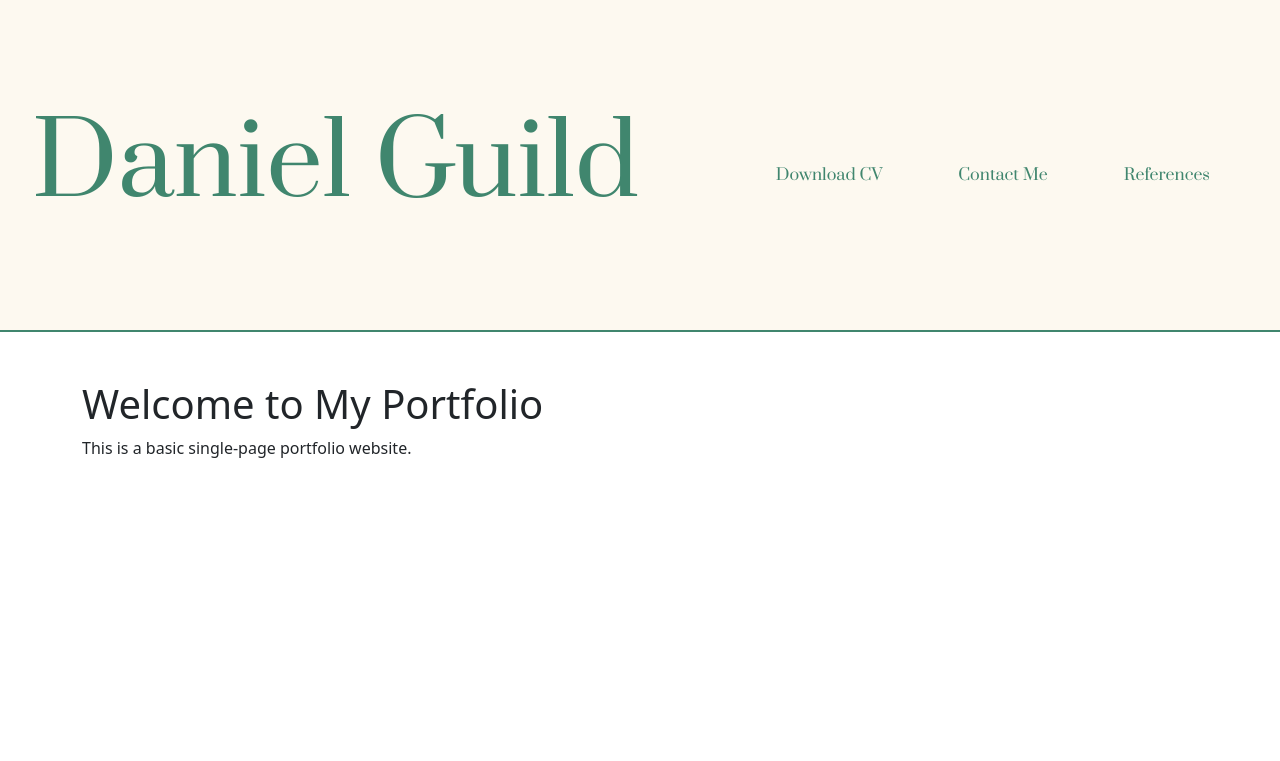
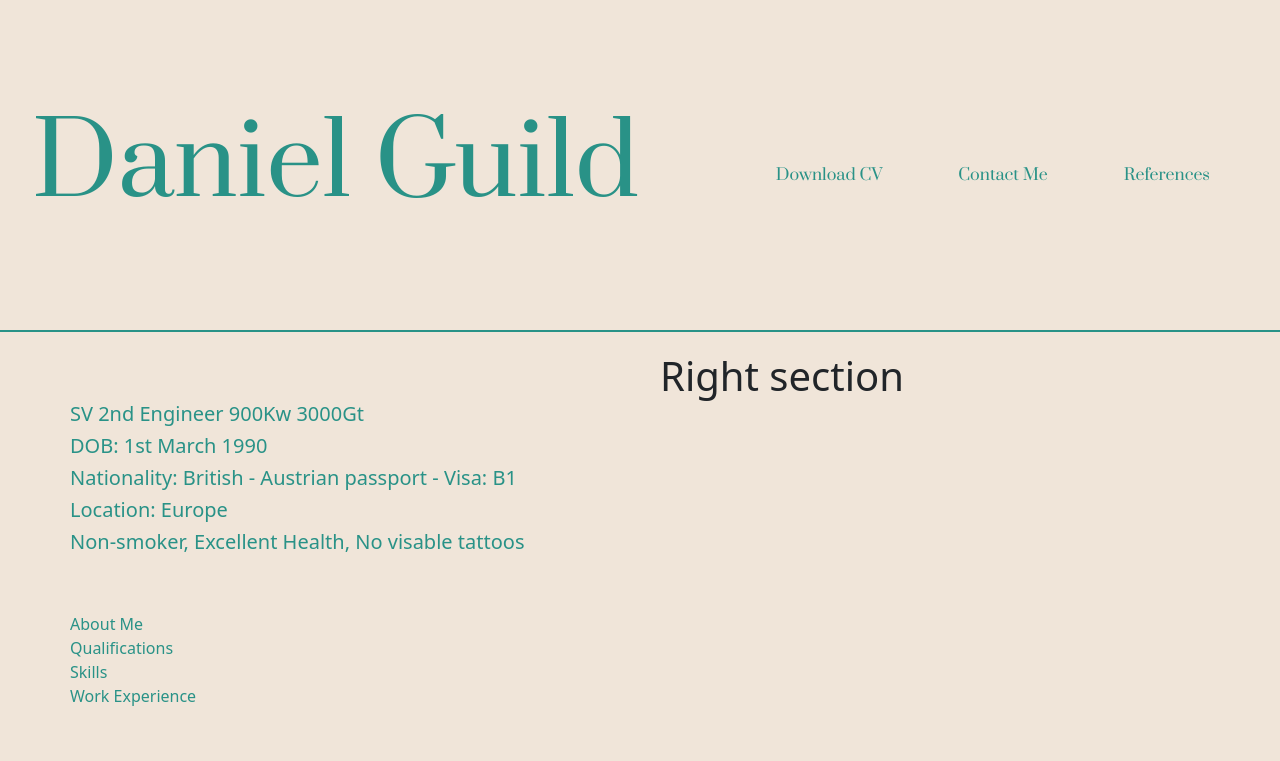
Before and after one commit to NikkiJJ/Danny_Guild, a plain HTML site: page index.html in a window 1280 px wide. Drawn offline with nearby package versions, Linux system fonts and the light colour scheme.

Commit message:
started on left container

```diff
--- a/index.html
+++ b/index.html
@@ -34,10 +34,26 @@
 </nav>
 
 
-    <div class="container mt-5">
-        <h1>Welcome to My Portfolio</h1>
-        <p>This is a basic single-page portfolio website.</p>
+  <div class="section-container">
+    <div class="left-section">
+      <div class="summary-info">
+        <h5>SV 2nd Engineer 900Kw 3000Gt</h5>
+        <h5>DOB: 1st March 1990</h5>
+        <h5>Nationality: British - Austrian passport - Visa: B1</h5>
+        <h5>Location: Europe</h5>
+        <h5>Non-smoker, Excellent Health, No visable tattoos</h5>
+      </div>
+      <div class="buttons-container">
+        <a href="#" class="left-button">About Me</a>
+        <a href="#" class="left-button">Qualifications</a>
+        <a href="#" class="left-button">Skills</a>
+        <a href="#" class="left-button">Work Experience</a>
+      </div>
     </div>
+    <div class="right-section">
+      <h1>Right section</h1>
+    </div>
+  </div>
 
 
     <script src="https://code.jquery.com/jquery-3.5.1.slim.min.js" integrity="sha384-DfXdz2htPH0lsSSs5nCTpuj/zy4C+OGpamoFVy38MVBnE+IbbVYUew+OrCXaRkfj" crossorigin="anonymous"></script>
--- a/styles.css
+++ b/styles.css
@@ -1,6 +1,6 @@
 .navbar-custom {
-  background-color: #fdf9f0;
-  border-bottom: 2px solid #40866e !important;
+  background-color: #F0E5D9;
+  border-bottom: 2px solid #299287 !important;
   padding: 100px 20px 100px 20px;
 }
 
@@ -8,7 +8,7 @@
   font-family: "Prata", serif;
   font-weight: 400;
   font-style: normal;
-  color: #40866e;
+  color: #299287;
   font-size: 100px;
 }
 
@@ -21,13 +21,48 @@
   font-family: "Prata", serif;
   align-self: center;
   transition: all 0.5s ease;
-  color: #40866e;
+  color: #299287;
 
 }
 
 .custom-nav-link:hover {
-  background-color: #40866e;
-  color: #fdf9f0;
+  background-color: #299287;
+  color: #F0E5D9;
   border-radius: 15px;
   padding: 10px 15px;
 }
+
+.section-container {
+  display: flex;
+  height: 100vh;
+}
+.left-section {
+  position: sticky;
+  top: 0;
+  width: 50%;
+  background-color: #F0E5D9;
+  padding: 20px;
+}
+
+.summary-info {
+  padding: 50px;
+  color: #299287;
+}
+
+.buttons-container {
+  padding: 0px 50px 50px 50px;
+  display: flex;
+  flex-direction: column;
+}
+
+.left-button {
+  text-decoration: none;
+  color: #299287;
+}
+
+.right-section {
+  width: 50%;
+  padding: 20px;
+  overflow-y: auto; /* Allows scrolling */
+  background-color: #F0E5D9;
+}
```
